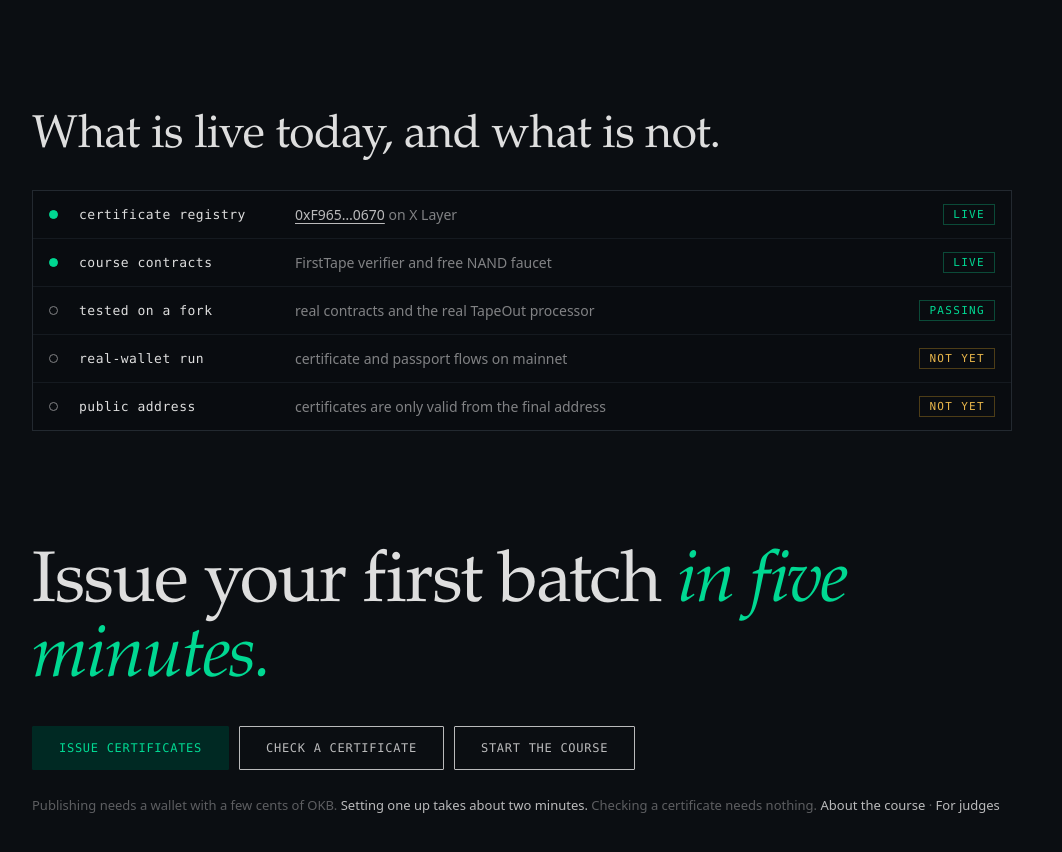
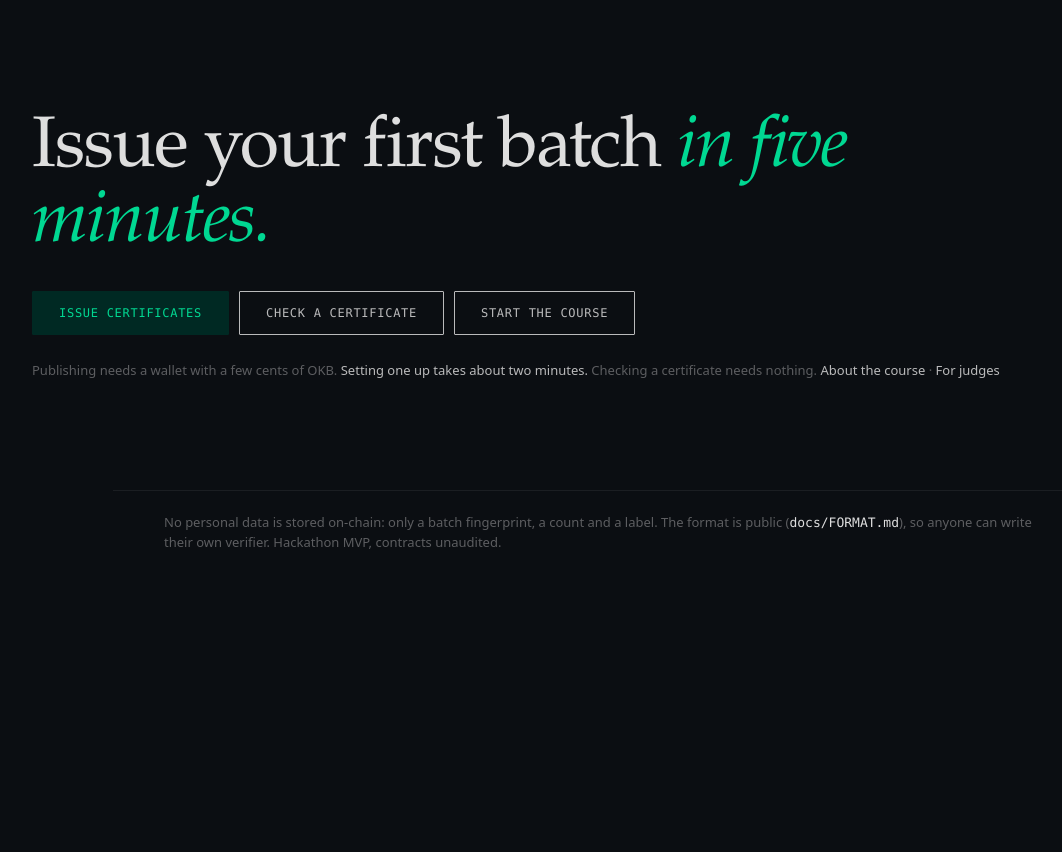
Before and after one commit to samuel025/certcheck, a plain HTML site: page dist/index.html in a window 1280 px wide. Shown: the part 4234-5086 px from the top of the page, without its empty margins (36-1098 px from the left). After the commit the page ends 4808 px from the top, so only its background shows below. Drawn offline with Linux system fonts and the light colour scheme.

Commit message:
Home page: remove the 'what is live today' status board
Removed the section, its styles and its old test; the test now asserts the board is gone. The judges page keeps its own status table.

```diff
--- a/dist/index.html
+++ b/dist/index.html
@@ -1033,12 +1033,6 @@ table#truth{border-collapse:collapse;width:100%;margin:0 0 16px;font-family:var(
 @keyframes hblur{50%{filter:blur(2.5px);opacity:.5}}
 .cc .home .ic.open::before{left:7px;top:7px;width:8px;height:8px;box-shadow:12px 0 0 var(--green),0 12px 0 var(--green),12px 12px 0 var(--green)}.cc .home .ic.open::after{display:none}
 .cc .home .ic.revoke::before{left:15px;top:6px;width:3px;height:22px;transform:rotate(45deg);background:var(--coral)}.cc .home .ic.revoke::after{left:15px;top:6px;width:3px;height:22px;transform:rotate(-45deg);background:var(--coral)}
-/* ---- status board ---- */
-.cc .home .board{border:1px solid #232930;background:#090c10;font:13px var(--mono);max-width:980px}
-.cc .home .brow{display:grid;grid-template-columns:14px 200px 1fr auto;gap:16px;align-items:center;padding:13px 16px;border-top:1px solid #151a20;color:var(--steel)}.cc .home .brow:first-child{border-top:0}
-.cc .home .bk{color:var(--bone);letter-spacing:.04em}.cc .home .bv{color:var(--steel);font-family:var(--sans);font-size:14px}
-.cc .home .dot{width:9px;height:9px;border-radius:50%;border:1px solid var(--steel)}.cc .home .dot.on{background:var(--green);border-color:var(--green);box-shadow:0 0 8px rgba(0,216,146,.7);animation:hpulse 2.6s infinite}
-.cc .home .hst{font:11px var(--mono);letter-spacing:.12em;padding:3px 9px;border:1px solid}.cc .home .hst.ok{color:var(--green);border-color:#0b4a38}.cc .home .hst.no{color:var(--amber);border-color:#4d3d17}
 /* ---- cta ---- */
 .cc .home .hcta{padding-bottom:30px}
 .cc .home .big2{font:400 clamp(34px,5.6vw,76px)/1.04 var(--serif);letter-spacing:-.02em;color:var(--bone);margin:0 0 28px;max-width:900px}.cc .home .big2 span{color:var(--green);font-style:italic}
@@ -1055,7 +1049,7 @@ table#truth{border-collapse:collapse;width:100%;margin:0 0 16px;font-family:var(
 }
 @media (max-width:620px){
   .cc .home .tools,.cc .home .trust,.cc .home .nums{grid-template-columns:minmax(0,1fr)}.cc .home .nums>div{border-left:0;padding-left:0;border-top:1px solid #1d2329}.cc .home .nums>div:first-child{border-top:0}
-  .cc .home .brow{grid-template-columns:14px 1fr auto;row-gap:2px}.cc .home .bv{grid-column:2/4;grid-row:2}.cc .home .termbody{height:210px}
+  .cc .home .termbody{height:210px}
   .cc .home .fcard{flex-direction:column;align-items:flex-start}.cc .home .fsteps li{padding-right:8px}
 }
 @media (prefers-reduced-motion:reduce){.cc .home *{animation:none!important;transition:none!important}.js .cc .home .hreveal:not(.in){opacity:1;transform:none}}
@@ -1064,7 +1058,6 @@ table#truth{border-collapse:collapse;width:100%;margin:0 0 16px;font-family:var(
 .cc .home .gn rect{fill:none;stroke:#262d35;stroke-dasharray:3 3}.cc .home .gn text{font:9px var(--mono);fill:#363d45}.cc .home .ge{stroke:#20262c;stroke-width:1.5;stroke-dasharray:3 4}
 .cc .home .qrbox.ghost{background:#0d1116;opacity:.7}
 .cc .home .pn .hex{color:#2c6b57}.cc .home .pn.lit .hex{color:var(--green)}
-.cc .home .hstatus .board{margin-top:4px}
 
 .cc .home .hterm,.cc .home .hl,.cc .home .hr,.cc .home .panels>*{min-width:0}
 .cc .home .termin .pr{white-space:normal}
@@ -1567,18 +1560,6 @@ table#truth{border-collapse:collapse;width:100%;margin:0 0 16px;font-family:var(
     </div>
   </div>
 
-  <!-- ============ STATUS BOARD ============ -->
-  <div class="hwrap hreveal hstatus">
-    <h2 class="sect">What is live today, and what is not.</h2>
-    <div class="board" role="table" aria-label="Project status">
-      <div class="brow" role="row"><span class="dot on"></span><span class="bk">certificate registry</span><span class="bv"><a class="ulink" href="https://www.oklink.com/xlayer/address/0xF965f9Fd3A6F36E000abE1288aE1363B9F920670" target="_blank" rel="noopener">0xF965…0670</a> on X Layer</span><span class="hst ok">LIVE</span></div>
-      <div class="brow" role="row"><span class="dot on"></span><span class="bk">course contracts</span><span class="bv">FirstTape verifier and free NAND faucet</span><span class="hst ok">LIVE</span></div>
-      <div class="brow" role="row"><span class="dot"></span><span class="bk">tested on a fork</span><span class="bv">real contracts and the real TapeOut processor</span><span class="hst ok">PASSING</span></div>
-      <div class="brow" role="row"><span class="dot"></span><span class="bk">real-wallet run</span><span class="bv">certificate and passport flows on mainnet</span><span class="hst no">NOT YET</span></div>
-      <div class="brow" role="row"><span class="dot"></span><span class="bk">public address</span><span class="bv">certificates are only valid from the final address</span><span class="hst no">NOT YET</span></div>
-    </div>
-  </div>
-
   <!-- ============ CTA ============ -->
   <div class="hwrap hcta hreveal">
     <h2 class="big2">Issue your first batch <span>in five minutes.</span></h2>
--- a/site/cc/home.css
+++ b/site/cc/home.css
@@ -160,12 +160,6 @@
 @keyframes hblur{50%{filter:blur(2.5px);opacity:.5}}
 .cc .home .ic.open::before{left:7px;top:7px;width:8px;height:8px;box-shadow:12px 0 0 var(--green),0 12px 0 var(--green),12px 12px 0 var(--green)}.cc .home .ic.open::after{display:none}
 .cc .home .ic.revoke::before{left:15px;top:6px;width:3px;height:22px;transform:rotate(45deg);background:var(--coral)}.cc .home .ic.revoke::after{left:15px;top:6px;width:3px;height:22px;transform:rotate(-45deg);background:var(--coral)}
-/* ---- status board ---- */
-.cc .home .board{border:1px solid #232930;background:#090c10;font:13px var(--mono);max-width:980px}
-.cc .home .brow{display:grid;grid-template-columns:14px 200px 1fr auto;gap:16px;align-items:center;padding:13px 16px;border-top:1px solid #151a20;color:var(--steel)}.cc .home .brow:first-child{border-top:0}
-.cc .home .bk{color:var(--bone);letter-spacing:.04em}.cc .home .bv{color:var(--steel);font-family:var(--sans);font-size:14px}
-.cc .home .dot{width:9px;height:9px;border-radius:50%;border:1px solid var(--steel)}.cc .home .dot.on{background:var(--green);border-color:var(--green);box-shadow:0 0 8px rgba(0,216,146,.7);animation:hpulse 2.6s infinite}
-.cc .home .hst{font:11px var(--mono);letter-spacing:.12em;padding:3px 9px;border:1px solid}.cc .home .hst.ok{color:var(--green);border-color:#0b4a38}.cc .home .hst.no{color:var(--amber);border-color:#4d3d17}
 /* ---- cta ---- */
 .cc .home .hcta{padding-bottom:30px}
 .cc .home .big2{font:400 clamp(34px,5.6vw,76px)/1.04 var(--serif);letter-spacing:-.02em;color:var(--bone);margin:0 0 28px;max-width:900px}.cc .home .big2 span{color:var(--green);font-style:italic}
@@ -182,7 +176,7 @@
 }
 @media (max-width:620px){
   .cc .home .tools,.cc .home .trust,.cc .home .nums{grid-template-columns:minmax(0,1fr)}.cc .home .nums>div{border-left:0;padding-left:0;border-top:1px solid #1d2329}.cc .home .nums>div:first-child{border-top:0}
-  .cc .home .brow{grid-template-columns:14px 1fr auto;row-gap:2px}.cc .home .bv{grid-column:2/4;grid-row:2}.cc .home .termbody{height:210px}
+  .cc .home .termbody{height:210px}
   .cc .home .fcard{flex-direction:column;align-items:flex-start}.cc .home .fsteps li{padding-right:8px}
 }
 @media (prefers-reduced-motion:reduce){.cc .home *{animation:none!important;transition:none!important}.js .cc .home .hreveal:not(.in){opacity:1;transform:none}}
@@ -191,7 +185,6 @@
 .cc .home .gn rect{fill:none;stroke:#262d35;stroke-dasharray:3 3}.cc .home .gn text{font:9px var(--mono);fill:#363d45}.cc .home .ge{stroke:#20262c;stroke-width:1.5;stroke-dasharray:3 4}
 .cc .home .qrbox.ghost{background:#0d1116;opacity:.7}
 .cc .home .pn .hex{color:#2c6b57}.cc .home .pn.lit .hex{color:var(--green)}
-.cc .home .hstatus .board{margin-top:4px}
 
 .cc .home .hterm,.cc .home .hl,.cc .home .hr,.cc .home .panels>*{min-width:0}
 .cc .home .termin .pr{white-space:normal}
```
Also changed, not shown: site/index.html (+0 -12 lines), tests/ft/smoke-home.mjs (+1 -1 lines).
